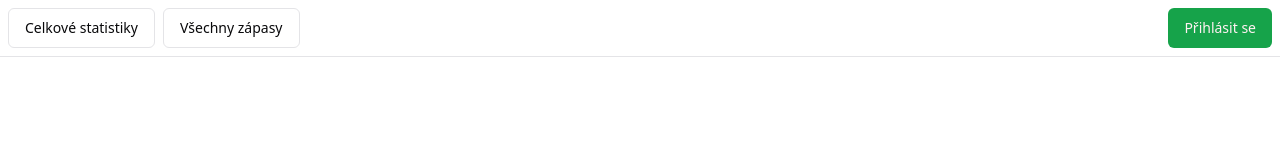
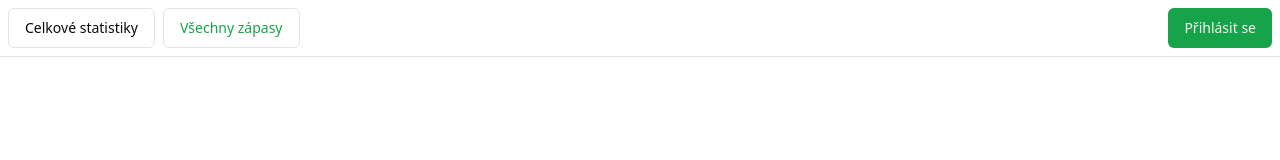
Before and after one commit to krouskystepan/football-lineup, a Next.js app: page / in a window 1280 px wide. Shown: the top 160 px of the page. Built offline with nearby package versions, Linux system fonts and the light colour scheme; no server answers; the database is empty.

Commit message:
navbar page indicator

```diff
--- a/components/Navbar.tsx
+++ b/components/Navbar.tsx
@@ -18,7 +18,9 @@ export default function Navbar() {
           href={'/stats'}
           className={buttonVariants({
             variant: 'outline',
-            className: 'w-full sm:w-1/2 md:w-fit',
+            className: `w-full sm:w-1/2 md:w-fit ${
+              pathname === '/stats' ? 'text-primary' : ''
+            }`,
           })}
         >
           Celkové statistiky
@@ -27,7 +29,9 @@ export default function Navbar() {
           href={'/'}
           className={buttonVariants({
             variant: 'outline',
-            className: 'w-full sm:w-1/2 md:w-fit',
+            className: `w-full sm:w-1/2 md:w-fit ${
+              pathname === '/' ? 'text-primary' : ''
+            }`,
           })}
         >
           Všechny zápasy
```
